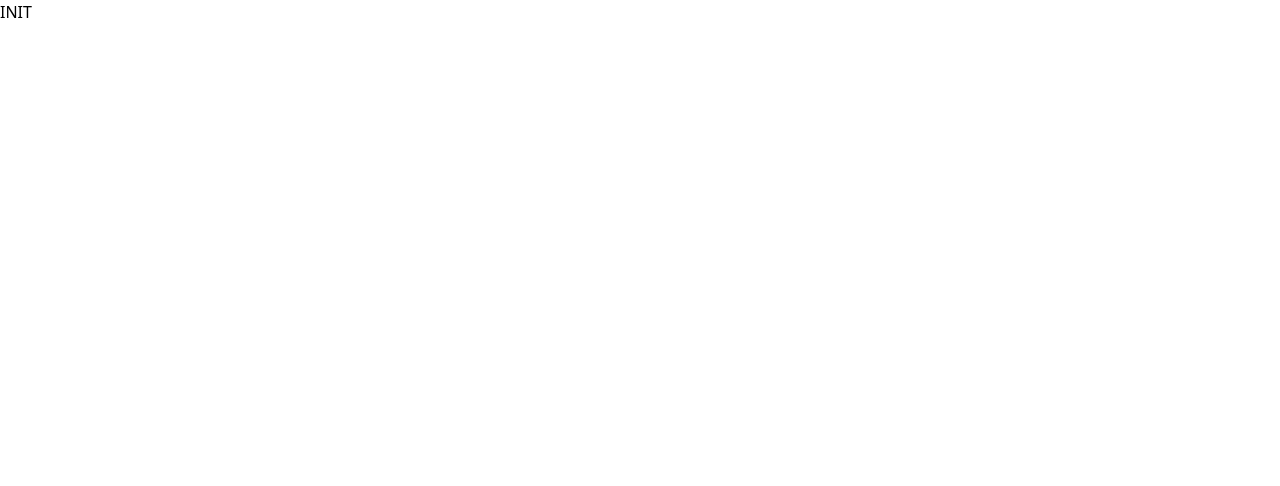
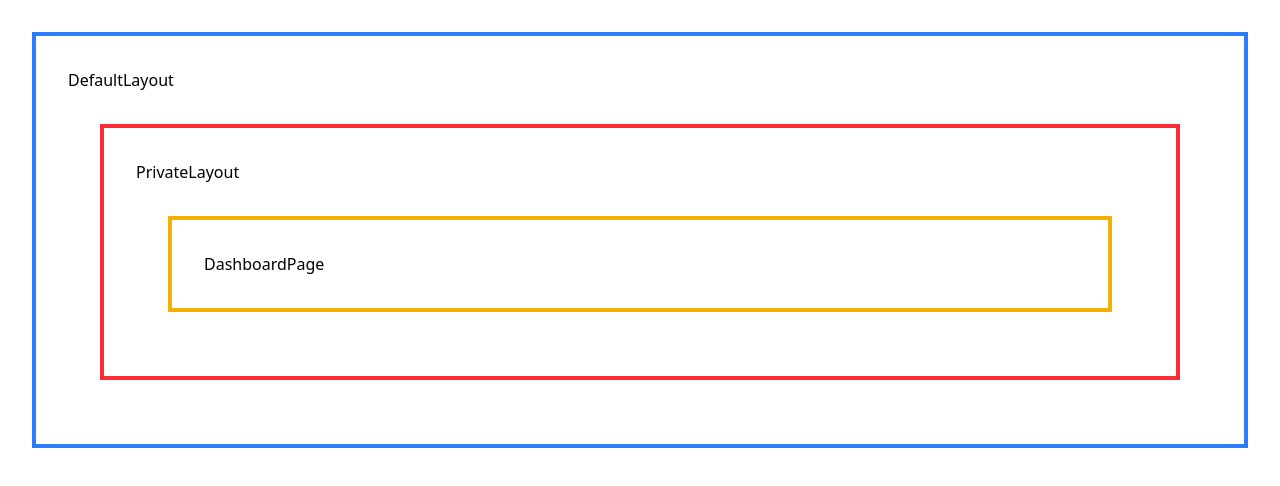
Before and after one commit to leandrovitto/chat-test-firebase-app, a React (Vite) app: page /dashboard in a window 1280 px wide. Shown: the top 486 px of the page. Built offline with nearby package versions, Linux system fonts and the light colour scheme.

Commit message:
add routing and layout components for application navigation

```diff
--- a/package.json
+++ b/package.json
@@ -13,6 +13,7 @@
     "@tailwindcss/vite": "^4.0.14",
     "react": "^19.0.0",
     "react-dom": "^19.0.0",
+    "react-router": "^7.4.0",
     "tailwindcss": "^4.0.14"
   },
   "devDependencies": {
--- a/src/App.tsx
+++ b/src/App.tsx
@@ -1,5 +1,26 @@
+import { BrowserRouter, Route, Routes } from "react-router";
+import LoginPage from "./pages/LoginPage";
+import DefaultLayout from "./components/layouts/DefaultLayout";
+import PrivateLayout from "./components/layouts/PrivateLayout";
+import HomePage from "./pages/HomePage";
+import DashboardPage from "./pages/DashboardPage";
+
 function App() {
-  return <>INIT</>;
+  return (
+    <>
+      <BrowserRouter>
+        <Routes>
+          <Route path="login" element={<LoginPage />} />
+          <Route element={<DefaultLayout />}>
+            <Route index element={<HomePage />} />
+            <Route element={<PrivateLayout />}>
+              <Route path="dashboard" element={<DashboardPage />}></Route>
+            </Route>
+          </Route>
+        </Routes>
+      </BrowserRouter>
+    </>
+  );
 }
 
 export default App;
--- /dev/null
+++ b/src/components/layouts/DefaultLayout.tsx
@@ -0,0 +1,14 @@
+import { Outlet } from "react-router";
+
+type Props = {};
+
+const DefaultLayout = (_props: Props) => {
+  return (
+    <div className="border-4 border-blue-500 p-8 m-8">
+      DefaultLayout
+      <Outlet />
+    </div>
+  );
+};
+
+export default DefaultLayout;
--- /dev/null
+++ b/src/components/layouts/PrivateLayout.tsx
@@ -0,0 +1,14 @@
+import { Outlet } from "react-router";
+
+type Props = {};
+
+const PrivateLayout = (_props: Props) => {
+  return (
+    <div className="border-4 border-red-500 p-8 m-8">
+      PrivateLayout
+      <Outlet />
+    </div>
+  );
+};
+
+export default PrivateLayout;
--- /dev/null
+++ b/src/pages/DashboardPage.tsx
@@ -0,0 +1,9 @@
+type Props = {};
+
+const DashboardPage = (_props: Props) => {
+  return (
+    <div className="border-4 border-yellow-500 p-8 m-8">DashboardPage</div>
+  );
+};
+
+export default DashboardPage;
--- /dev/null
+++ b/src/pages/HomePage.tsx
@@ -0,0 +1,7 @@
+type Props = {};
+
+const HomePage = (_props: Props) => {
+  return <div className="border-4 border-yellow-500 p-8 m-8">HomePage</div>;
+};
+
+export default HomePage;
--- /dev/null
+++ b/src/pages/LoginPage.tsx
@@ -0,0 +1,7 @@
+type Props = {};
+
+const LoginPage = (_props: Props) => {
+  return <div>LoginPage</div>;
+};
+
+export default LoginPage;
```
Also changed, not shown: 1 other file (tests, documents, lock files or other folders).
